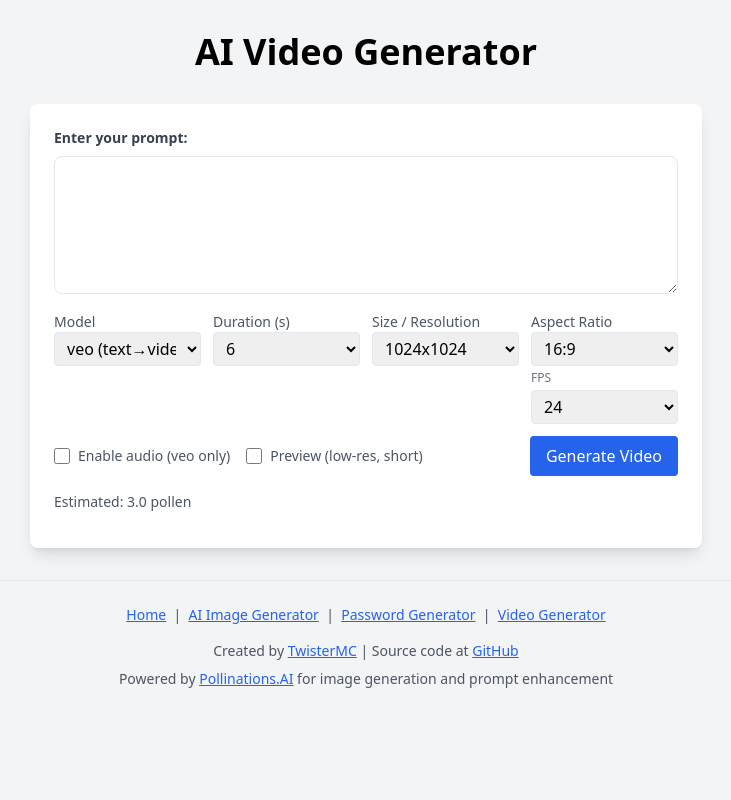
After one commit to TwisterMc/ask_ai, a Flask app: page /video in a window 1280 px wide. The commit adds this page. Shown: the whole page, without its empty margins (274-1005 px from the left). Run offline with Flask 3, Linux system fonts and the light colour scheme; data that the repository does not hold is empty; some libraries are stand-ins or nearby versions.

Commit message:
Add video generation feature with pricing estimation and UI enhancements

```diff
--- a/app.py
+++ b/app.py
@@ -1,6 +1,6 @@
 from flask import Flask, render_template, request, jsonify
 from urllib.parse import quote
-from generators import enhance_prompt_api, generate_image_api
+from generators import enhance_prompt_api, generate_image_api, estimate_price_api
 import os
 
 # Load environment variables from .env file (for local development)
@@ -28,6 +28,11 @@ def home():
 @app.route("/generate", methods=["POST"])
 def generate_image():
     return generate_image_api(request)
+
+
+@app.route('/api/estimate_price', methods=['POST'])
+def estimate_price():
+    return estimate_price_api(request)
 
 @app.route("/about")
 def about():
@@ -57,5 +62,9 @@ def api_generate_password():
 def image_generator():
     return render_template("index.html")
 
+@app.route("/video")
+def video_generator():
+    return render_template("video.html")
+
 if __name__ == "__main__":
     app.run(host='0.0.0.0', port=5000, debug=True)
--- /dev/null
+++ b/static/js/video.js
@@ -0,0 +1,256 @@
+document.addEventListener("DOMContentLoaded", () => {
+  const form = document.getElementById("videoForm");
+  const status = document.getElementById("videoStatus");
+  const result = document.getElementById("videoResult");
+  const btn = document.getElementById("generateBtn");
+  const modelInput = document.getElementById("model");
+  const durationInput = document.getElementById("duration");
+  const sizeInput = document.getElementById("size");
+  const fpsInput = document.getElementById("fps");
+  const previewCheckbox = document.getElementById("preview");
+  let _estTimeout = null;
+
+  // Model -> allowed durations (seconds)
+  const MODEL_DURATIONS = {
+    veo: [4, 6, 8],
+    seedance: [2, 3, 4, 5, 6, 7, 8, 9, 10],
+    "seedance-pro": [2, 3, 4, 5, 6, 7, 8, 9, 10],
+  };
+
+  function populateDurations(model, preferred) {
+    const sel = durationInput;
+    const allowed = MODEL_DURATIONS[model] || MODEL_DURATIONS.seedance;
+    // remember previous value if provided
+    const prev = parseInt(preferred, 10);
+    sel.innerHTML = "";
+    allowed.forEach((d) => {
+      const opt = document.createElement("option");
+      opt.value = d;
+      opt.textContent = d;
+      sel.appendChild(opt);
+    });
+    if (prev && allowed.includes(prev)) {
+      sel.value = String(prev);
+    } else {
+      const defaultVal = allowed.includes(6)
+        ? 6
+        : allowed[Math.floor(allowed.length / 2)];
+      sel.value = String(defaultVal);
+    }
+  }
+
+  function applyPreviewMode(enabled) {
+    if (!sizeInput || !fpsInput || !durationInput) return;
+    if (enabled) {
+      // store current values
+      sizeInput.dataset.prev = sizeInput.value;
+      fpsInput.dataset.prev = fpsInput.value;
+      durationInput.dataset.prev = durationInput.value;
+      // set preview presets
+      sizeInput.value = "512x512";
+      fpsInput.value = "12";
+      durationInput.value = "2";
+      sizeInput.disabled = true;
+      fpsInput.disabled = true;
+      durationInput.disabled = true;
+    } else {
+      // restore
+      if (sizeInput.dataset.prev) sizeInput.value = sizeInput.dataset.prev;
+      if (fpsInput.dataset.prev) fpsInput.value = fpsInput.dataset.prev;
+      if (durationInput.dataset.prev)
+        durationInput.value = durationInput.dataset.prev;
+      sizeInput.disabled = false;
+      fpsInput.disabled = false;
+      durationInput.disabled = false;
+    }
+  }
+
+  form.addEventListener("submit", async (e) => {
+    e.preventDefault();
+    status.textContent = "";
+    result.innerHTML = "";
+
+    const prompt = document.getElementById("prompt").value.trim();
+    if (!prompt) {
+      status.textContent = "Please enter a prompt.";
+      return;
+    }
+
+    const payload = {
+      prompt: prompt,
+      model: document.getElementById("model").value,
+      duration: parseInt(document.getElementById("duration").value, 10),
+      aspectRatio: document.getElementById("aspectRatio").value,
+      audio: document.getElementById("audio").checked,
+      size: document.getElementById("size").value,
+      fps: parseInt(document.getElementById("fps").value, 10),
+    };
+
+    btn.disabled = true;
+    btn.textContent = "Generating...";
+    status.textContent = "Requesting generation — this may take a while.";
+
+    try {
+      const res = await fetch("/generate", {
+        method: "POST",
+        headers: { "Content-Type": "application/json" },
+        body: JSON.stringify(payload),
+      });
+
+      const data = await res.json();
+      if (!data.success) {
+        status.textContent = data.error || "Generation failed";
+      } else {
+        status.textContent = "Generation complete.";
+        if (
+          data.type === "video" ||
+          (typeof data.url === "string" && data.url.endsWith(".mp4"))
+        ) {
+          const video = document.createElement("video");
+          video.src = data.url;
+          video.controls = true;
+          video.autoplay = false;
+          video.className = "w-full rounded-lg shadow-lg";
+          result.appendChild(video);
+        } else {
+          // fallback: show image
+          const img = document.createElement("img");
+          img.src = data.url;
+          img.alt = prompt;
+          img.className = "w-full rounded-lg shadow-lg";
+          result.appendChild(img);
+        }
+
+        if (data.pricing) {
+          const p = document.createElement("div");
+          p.className = "mt-2 text-sm text-gray-700";
+          // Format pricing object into readable text
+          try {
+            const pricing = data.pricing;
+            let text = "";
+            if (typeof pricing === "object" && !Array.isArray(pricing)) {
+              // pricing might be { "property": value, "currency": "pollen" }
+              const parts = [];
+              const currency = pricing.currency || "pollen";
+              for (const k of Object.keys(pricing)) {
+                if (k === "currency") continue;
+                parts.push(`${k}: ${pricing[k]} ${currency}`);
+              }
+              // attempt a simple numeric summary
+              const numericVals = Object.values(pricing).filter(
+                (v) => typeof v === "number"
+              );
+              if (numericVals.length) {
+                const sum = numericVals.reduce((a, b) => a + b, 0);
+                parts.push(
+                  `estimated total: ${sum} ${pricing.currency || "pollen"}`
+                );
+              }
+              text = parts.join(" · ");
+              // If parts empty, show a helpful fallback message
+              if (!text) {
+                if (pricing.estimated_total) {
+                  text = `Estimated total: ${pricing.estimated_total} ${
+                    pricing.currency || "pollen"
+                  }`;
+                } else {
+                  text =
+                    "Pricing unavailable — check POLLINATIONS_API_TOKEN or connectivity";
+                }
+              }
+            } else {
+              text = JSON.stringify(pricing);
+            }
+            p.textContent = "Pricing: " + text;
+          } catch (e) {
+            p.textContent = "Pricing: " + JSON.stringify(data.pricing);
+          }
+          result.appendChild(p);
+        }
+      }
+    } catch (err) {
+      console.error(err);
+      status.textContent = "Error contacting generation service.";
+    } finally {
+      btn.disabled = false;
+      btn.textContent = "Generate Video";
+    }
+  });
+
+  // Fetch estimate when model or duration changes
+  async function fetchEstimate() {
+    const model = modelInput.value;
+    const duration = parseInt(durationInput.value, 10) || 0;
+    const size = sizeInput ? sizeInput.value : "1024x1024";
+    const fps = fpsInput ? parseInt(fpsInput.value, 10) : undefined;
+    try {
+      const body = { model: model, duration: duration, size: size };
+      if (typeof fps === "number") body.fps = fps;
+      const res = await fetch("/api/estimate_price", {
+        method: "POST",
+        headers: { "Content-Type": "application/json" },
+        body: JSON.stringify(body),
+      });
+      const data = await res.json();
+      if (data.success && data.pricing) {
+        const p = data.pricing;
+        if (p.estimate_text) {
+          status.textContent = p.estimate_text;
+        } else if (p.estimated_total) {
+          status.textContent = `Estimated: ${p.estimated_total} ${
+            p.currency || "pollen"
+          }`;
+        } else {
+          status.textContent =
+            "Pricing unavailable — check POLLINATIONS_API_TOKEN or connectivity";
+        }
+      } else {
+        // show more details for debugging
+        console.debug("Estimate response:", data);
+        status.textContent =
+          data && data.error
+            ? `Estimate error: ${data.error}`
+            : "Pricing unavailable — could not fetch estimate";
+      }
+    } catch (err) {
+      console.debug("Estimate error", err);
+      status.textContent =
+        "Pricing unavailable — could not fetch estimate (network error)";
+    }
+  }
+
+  // when model changes, repopulate durations and refetch estimate
+  modelInput.addEventListener("change", () => {
+    populateDurations(modelInput.value, durationInput.value);
+    // small delay to allow select to update
+    setTimeout(fetchEstimate, 10);
+  });
+
+  if (previewCheckbox) {
+    previewCheckbox.addEventListener("change", (e) => {
+      applyPreviewMode(e.target.checked);
+      // refetch estimate after changing
+      setTimeout(fetchEstimate, 10);
+    });
+  }
+
+  if (durationInput) {
+    durationInput.addEventListener("change", () => {
+      if (_estTimeout) clearTimeout(_estTimeout);
+      _estTimeout = setTimeout(fetchEstimate, 300);
+    });
+  }
+
+  if (sizeInput) {
+    sizeInput.addEventListener("change", () => setTimeout(fetchEstimate, 50));
+  }
+
+  if (fpsInput) {
+    fpsInput.addEventListener("change", () => setTimeout(fetchEstimate, 50));
+  }
+
+  // initial populate + estimate
+  populateDurations(modelInput.value, 6);
+  applyPreviewMode(previewCheckbox && previewCheckbox.checked);
+  fetchEstimate();
+});
--- a/templates/footer.html
+++ b/templates/footer.html
@@ -9,6 +9,10 @@
       &nbsp;|&nbsp;
       <a href="/password" class="text-blue-600 hover:text-green-800 underline"
         >Password Generator</a
+      >
+      &nbsp;|&nbsp;
+      <a href="/video" class="text-blue-600 hover:text-green-800 underline"
+        >Video Generator</a
       >
     </p>
     <p class="py-2">
--- /dev/null
+++ b/templates/video.html
@@ -0,0 +1,118 @@
+<!DOCTYPE html>
+<html lang="en">
+  <head>
+    <meta charset="UTF-8" />
+    <meta name="viewport" content="width=device-width, initial-scale=1.0" />
+    <title>Ask AI — Video Generator</title>
+    <script src="https://cdn.tailwindcss.com"></script>
+  </head>
+  <body class="bg-gray-100 min-h-screen">
+    <!-- Skip link for accessibility -->
+    <a
+      href="#main-content"
+      class="absolute -top-10 left-0 bg-blue-600 text-white p-2 z-50 transition-all duration-300 focus:top-0"
+    >
+      Skip to main content
+    </a>
+
+    <div class="container mx-auto px-4 py-8">
+      <h1 class="text-4xl font-bold text-center mb-8">AI Video Generator</h1>
+      <main id="main-content" class="max-w-2xl mx-auto relative">
+        <form id="videoForm" class="bg-white rounded-lg shadow-lg p-6">
+          <label for="prompt" class="block text-gray-700 text-sm font-bold mb-2"
+            >Enter your prompt:</label
+          >
+          <textarea
+            id="prompt"
+            rows="5"
+            class="w-full px-3 py-2 border rounded-lg mb-3"
+          ></textarea>
+
+          <div class="grid grid-cols-1 sm:grid-cols-4 gap-3 mb-3">
+            <div>
+              <label class="block text-sm text-gray-600">Model</label>
+              <select id="model" class="w-full border rounded px-2 py-1">
+                <option value="veo">veo (text→video, 4-8s)</option>
+                <option value="seedance">
+                  seedance (text/image→video, 2-10s)
+                </option>
+              </select>
+            </div>
+
+            <div>
+              <label class="block text-sm text-gray-600">Duration (s)</label>
+              <select
+                id="duration"
+                class="w-full border rounded px-2 py-1"
+                aria-label="Duration in seconds"
+              >
+                <!-- options populated by JavaScript based on selected model -->
+              </select>
+            </div>
+
+            <div>
+              <label class="block text-sm text-gray-600"
+                >Size / Resolution</label
+              >
+              <select
+                id="size"
+                class="w-full border rounded px-2 py-1"
+                aria-label="Output size"
+              >
+                <option value="1024x1024">1024x1024</option>
+                <option value="640x360">640x360</option>
+                <option value="512x512">512x512 (preview)</option>
+              </select>
+            </div>
+
+            <div>
+              <label class="block text-sm text-gray-600">Aspect Ratio</label>
+              <select id="aspectRatio" class="w-full border rounded px-2 py-1">
+                <option value="16:9">16:9</option>
+                <option value="9:16">9:16</option>
+              </select>
+              <label class="block text-xs text-gray-500 mt-1">FPS</label>
+              <select
+                id="fps"
+                class="w-full border rounded px-2 py-1 mt-1"
+                aria-label="Frames per second"
+              >
+                <option value="24">24</option>
+                <option value="15">15</option>
+                <option value="12">12</option>
+                <option value="8">8</option>
+              </select>
+            </div>
+          </div>
+
+          <div class="flex items-center gap-4 mb-4">
+            <label class="flex items-center gap-2 text-sm">
+              <input id="audio" type="checkbox" class="w-4 h-4" />
+              <span class="text-gray-600">Enable audio (veo only)</span>
+            </label>
+
+            <label class="flex items-center gap-2 text-sm">
+              <input id="preview" type="checkbox" class="w-4 h-4" />
+              <span class="text-gray-600">Preview (low-res, short)</span>
+            </label>
+
+            <button
+              id="generateBtn"
+              type="submit"
+              class="ml-auto bg-blue-600 text-white px-4 py-2 rounded"
+            >
+              Generate Video
+            </button>
+          </div>
+
+          <div id="videoStatus" class="text-sm text-gray-600 mb-3"></div>
+          <div id="videoResult"></div>
+        </form>
+      </main>
+
+      {% include 'footer.html' %}
+    </div>
+
+    <script src="/static/js/video.js"></script>
+  </body>
+</html>
```
Also changed, not shown: generators.py (+217 -3 lines).
